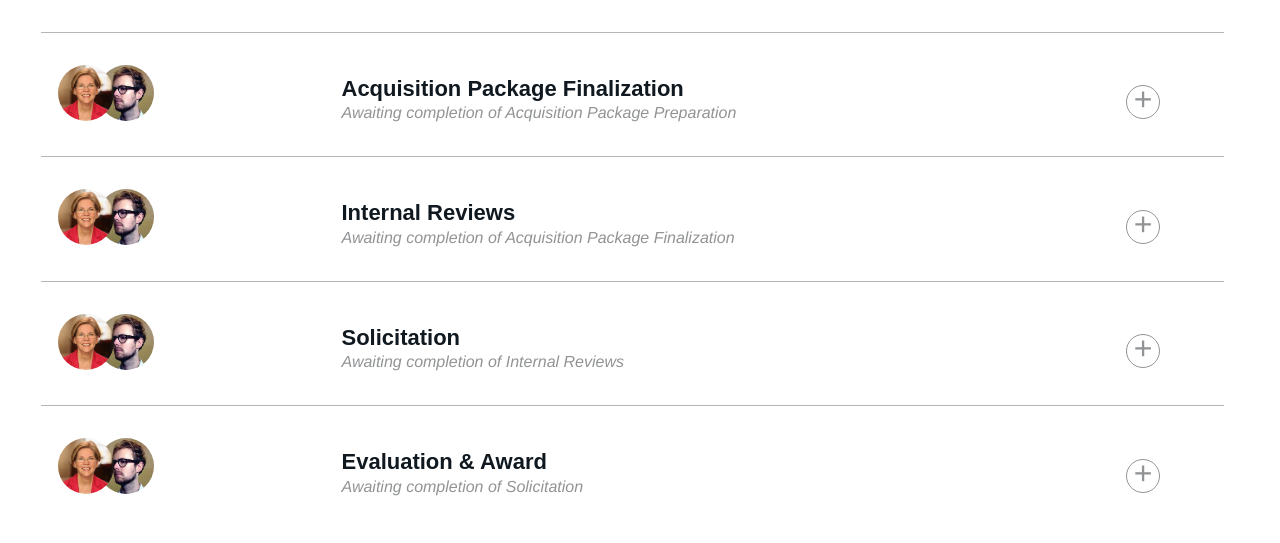
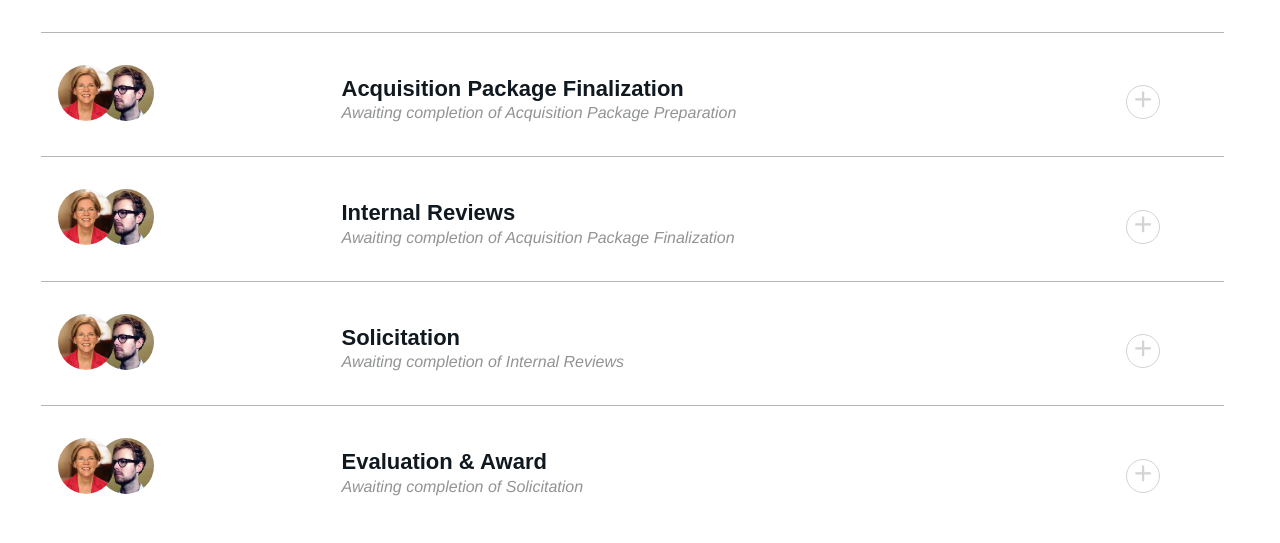
Before and after one commit to 18F/cfpb-eprocurement, a Jekyll site: the page built from _procurements/enforcement-compliance-orders-bpa-call.md, in a window 1280 px wide. Shown: the part 551-1094 px from the top of the page. Built offline with Jekyll 4.4.1, drawn with Linux system fonts in a browser that asks for light colours.

Commit message:
sprint4b: css tweaks, new ruby fn

```diff
--- a/_includes/milestone_item4b.html
+++ b/_includes/milestone_item4b.html
@@ -39,7 +39,6 @@
       {% else %}
         {% include markdownify.html content=message links=LINKS %}
       {% endif %}
-
     </div>
   </div>
 
@@ -51,24 +50,26 @@
         {% if milestone.status == 'complete' %}
           {% assign milestone_done = 'completed' %}
         {% else %}
-          {% assign milestone = milestone.status %}
+          {% assign milestone_done = milestone.status %}
         {% endif %}
 
         {% assign current_task = include.tasks | where: 'milestone_id', milestone.id | first %}
 
-        {% if current_task.upcoming_id %}
-          {% assign upcoming = UPCOMING | where: "id", current_task.upcoming_id %}
+        {% if current_task.upcoming_message %}
+          {% assign upcoming = true %}
         {% else if current_task.status == "new"}
           {% assign upcoming = true %}
         {% else %}
           {% assign upcoming = false %}
         {% endif %}
 
+        {% assign milestone_slug = milestone.name | append: forloop.index %}
         <section class="milestone-item block__border-bottom" role="tablist">
           <div class="row">
             <div class="milestone-item-title col-3"
               role="tab"
               data-status="{{ milestone_done }}"
+              aria-controls="{{milestone_slug}}"
             >
               {% assign date = current_task.due_date | date: DATE_FORMAT %}
               {% assign preposition = current_task.status | get_preposition_by %}
@@ -85,14 +86,49 @@
               {% endif %}
 
               {% if upcoming %}
+                {% if current_task.upcoming_message %}
+                  {% assign message = current_task.upcoming_due_date | date: DATE_FORMAT | format_task_message: "new", current_task.upcoming_message  %}
+                {% else %}
+                  {% assign message = current_task.due_date | date: DATE_FORMAT | format_task_message: current_task.status, current_task.message %}
+                {% endif %}
                 <h6>Upcoming task:</h6>
-                <p>{% include markdownify.html content=upcoming.message links=LINKS %}</p>
+                <p>{% include markdownify.html content=message links=LINKS %}</p>
+                <br>
                 {% if current_task.status != 'complete' %}
                   {% include due_label.html date=current_task.due_date %}
+                {% else if current_task.upcoming_status == 'pending' %}
+                  {% include due_label.html date=current_task.upcoming_due_date %}
                 {% endif %}
               {% endif %}
+            </div>
+          </div>
+          <div class="row" role="tabpanel" aria-hidden="true" id="{{ milestone_slug }}">
+            <div class="col-12 history-section">
+              <p><b>History:</b></p>
 
+              {% for event in milestone.events %}
+                <div class="row history-item">
+                  <div>
+                    {% assign user = site.data.users[event.actor] %}
+                    {% include user_avatar.html user=user className="history-avatar" %}
+                  </div>
+                  <div class="milestone-item-title col-3">
+                    {% if event.action == 'approve' %}
+                      {% assign final = 'Final ' %}
+                    {% else %}
+                      {% assign final = '' %}
+                    {% endif %}
 
+                    {% if event.comment %}
+                      <p><b>"{{ event.comment }}"</b></p>
+                    {% endif %}
+
+                    <p>
+                      {{ final | append: document.name }} {{ event.action | past_tensify }} by {{ event.actor }} ({{ user.role }}) on {{event.date | date: DATE_FORMAT }}
+                    </p>
+                  </div>
+                </div>
+              {% endfor %}
             </div>
           </div>
         </section>
--- a/_plugins/procurement.rb
+++ b/_plugins/procurement.rb
@@ -61,6 +61,10 @@
       else
         action
       end
+    end
+
+    def format_task_message date, status, message
+      "#{message} #{get_preposition_by status} #{date}"
     end
 
     def get_preposition_by status
--- a/static/css/sprint4a.scss
+++ b/static/css/sprint4a.scss
@@ -297,7 +297,7 @@
         width: 1em;
       }
 
-      &[role="tab"][aria-expanded=true]::after {
+      &[role="tab"][data-status~="pending new"][aria-expanded=true]::after {
         content: "-";
         color: $white;
         background: $black;
--- a/static/css/sprint4b.scss
+++ b/static/css/sprint4b.scss
@@ -300,11 +300,15 @@
     padding: 1em;
 
     .milestone-item-title {
-      cursor: pointer;
+
       padding-top: 10px;
       position: relative;
       h3, p {
         margin-bottom: 0;
+      }
+
+      &:not([data-status="new"]) {
+        cursor: pointer;
       }
 
       &[role="tab"]::after {
@@ -323,12 +327,27 @@
         width: 1em;
       }
 
-      &[role="tab"][aria-expanded=true]::after {
+      &[role="tab"][data-status="new"]::after {
+        border-radius: 1em;
+        border: 1px solid;
+        color: $gray-20;
+        content: "\0020\0020+";
+        display: inline-block;
+        font-size: 2em;
+        height: 1em;
+        line-height: .85;
+        position: absolute;
+        right: 1em;
+        text-align: center;
+        top: 35%;
+        width: 1em;
+      }
+
+      &[role="tab"]:not([data-status="completed"])[aria-expanded=true]::after {
         content: "-";
         color: white;
         background: $black;
       }
-
       &[role="tab"][data-status="completed"]::after {
         content: "✔";
         color: $gray-40;
```
Also changed, not shown: _procurements/enforcement-compliance-orders-bpa-call.md (+3 -6 lines).
